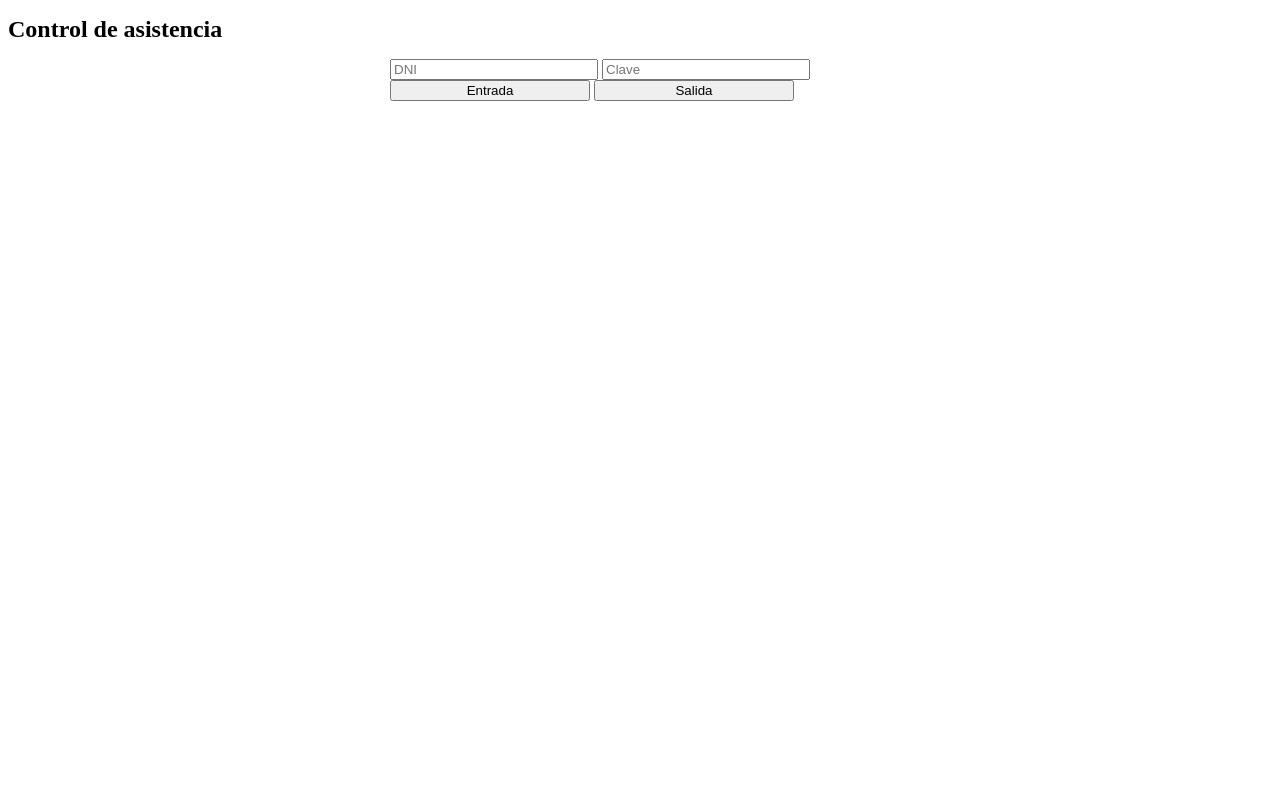
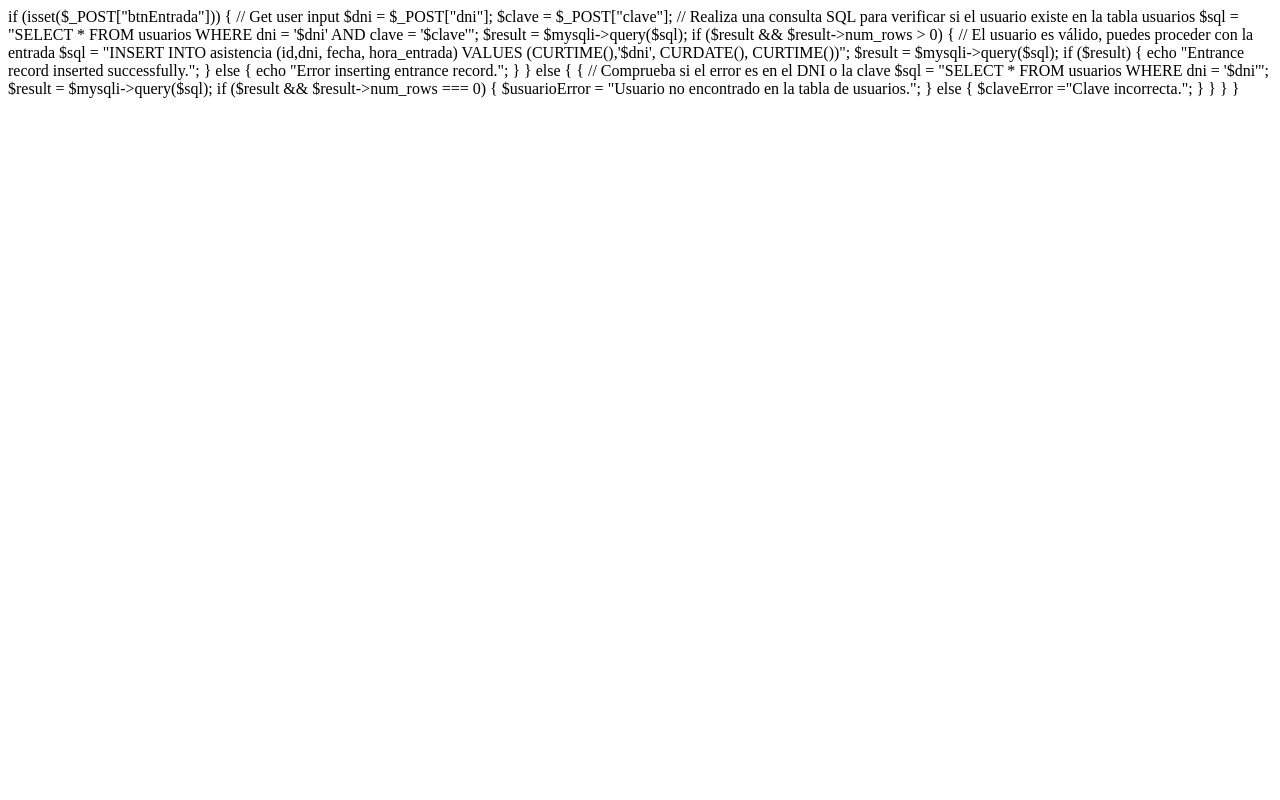
Before and after one commit to nibeyrovictor/timeclock-dni, a PHP site: page /temp.php in a window 1280 px wide. Run offline with PHP 8.4, Linux system fonts and the light colour scheme.

Commit message:
se corrijio bloques condicionales

```diff
--- a/temp.php
+++ b/temp.php
@@ -1,132 +1,32 @@
-<?php
-
-// Variables de conexión a la base de datos
-$host = "localhost";
-$username = "root";
-$password = "";
-$database = "timeclock";
-
-// Conectamos a la base de datos
-$mysqli = new mysqli($host, $username, $password, $database);
-
-// Comprobamos la conexión
-if ($mysqli->connect_error) {
-  die("Error al conectar a la base de datos: " . $mysqli->connect_error);
-}
-
-// Establecemos la codificación de la conexión
-$mysqli->set_charset("utf8mb4");
-
-?>
-
-<?php
-
 if (isset($_POST["btnEntrada"])) {
   // Get user input
   $dni = $_POST["dni"];
   $clave = $_POST["clave"];
 
-  // Validate and sanitize user input (for security)
-  // ...
-
-  // Insert entrance record
-  $sql = "INSERT INTO asistencia (dni, fecha, hora_entrada) VALUES ('$dni', CURDATE(), CURTIME())";
-  $result = $mysqli->query($sql);
-
-  if ($result) {
-      echo "Entrance record inserted successfully.";
-  } else {
-      echo "Error inserting entrance record.";
-  }
-}
-
-
-if (isset($_POST["btnSalida"])) {
-  // Get user input
-  $dni = $_POST["dni"];
-  $clave = $_POST["clave"];
-
-  $sql = "SELECT hora_entrada FROM asistencia WHERE dni = '$dni' AND fecha = CURDATE()";
+  // Realiza una consulta SQL para verificar si el usuario existe en la tabla usuarios
+  $sql = "SELECT * FROM usuarios WHERE dni = '$dni' AND clave = '$clave'";
   $result = $mysqli->query($sql);
 
   if ($result && $result->num_rows > 0) {
-    // Fetch the entrance time
-    $row = $result->fetch_assoc();
-    $hora_entrada = $row["hora_entrada"];
-
-    // Get the current time as 'hora_salida'
-    $hora_salida = date("H:i:s");
-
-    // Calculate the difference between 'hora_entrada' and 'hora_salida' using TIMEDIFF
-    $sql = "CREATE TEMPORARY TABLE TempTable AS SELECT MAX(id) AS max_id FROM asistencia WHERE dni = '$dni' AND fecha = CURDATE();
-            UPDATE asistencia SET hora_salida = CURTIME() WHERE id = (SELECT max_id FROM TempTable);
-            DROP TEMPORARY TABLE IF EXISTS TempTable;";
-    $result = $mysqli->multi_query($sql);
-
-    // Consume the result of the multi-query
-    while ($mysqli->more_results()) {
-      $mysqli->next_result();
-    }
-
-    // Now you can execute the new query
-    $sql = "SELECT total_horas FROM asistencia WHERE dni = '$dni' AND fecha = CURDATE()";
+    // El usuario es válido, puedes proceder con la entrada
+    $sql = "INSERT INTO asistencia (id,dni, fecha, hora_entrada) VALUES (CURTIME(),'$dni', CURDATE(), CURTIME())";
     $result = $mysqli->query($sql);
-
     if ($result) {
-      // Fetch the total horas from the database
-      $row = $result->fetch_assoc();
-      $total_horas = $row["total_horas"];
-      echo "Exit record updated successfully. Total horas: $total_horas";
+        echo "Entrance record inserted successfully.";
     } else {
-      echo "Error fetching total horas.";
+        echo "Error inserting entrance record.";
     }
   } else {
-    echo "No entrance record found for today.";
-  }
-}
+    {
+        // Comprueba si el error es en el DNI o la clave
+        $sql = "SELECT * FROM usuarios WHERE dni = '$dni'";
+        $result = $mysqli->query($sql);
 
-
-?>
-<!DOCTYPE html>
-<html lang="es">
-<head>
-  <meta charset="UTF-8">
-  <title>Control de asistencia</title>
-  <style>
-  body {
-    background-color: #ffffff;
-    color: #000000;
-  }
-
-  h1 {
-    font-size: 24px;
-  }
-
-  form {
-    width: 500px;
-    margin: 0 auto;
-  }
-
-  input {
-    width: 200px;
-  }
-
-  button {
-    margin-top: 10px;
-  }
-</style>
-
-</head>
-<body>
-
-  <h1>Control de asistencia</h1>
-
-  <form action="index.php" method="post">
-    <input type="text" name="dni" placeholder="DNI" required>
-    <input type="password" name="clave" placeholder="Clave" required>
-    <input type="submit" name="btnEntrada" value="Entrada">
-    <input type="submit" name="btnSalida" value="Salida">
-  </form>
-
-</body>
-</html>
+        if ($result && $result->num_rows === 0) {
+            $usuarioError = "Usuario no encontrado en la tabla de usuarios.";
+        } else {
+            $claveError ="Clave incorrecta.";
+        }
+      }
+      }
+    }
```
Also changed, not shown: botones_asistencia.php (+13 -9 lines).
